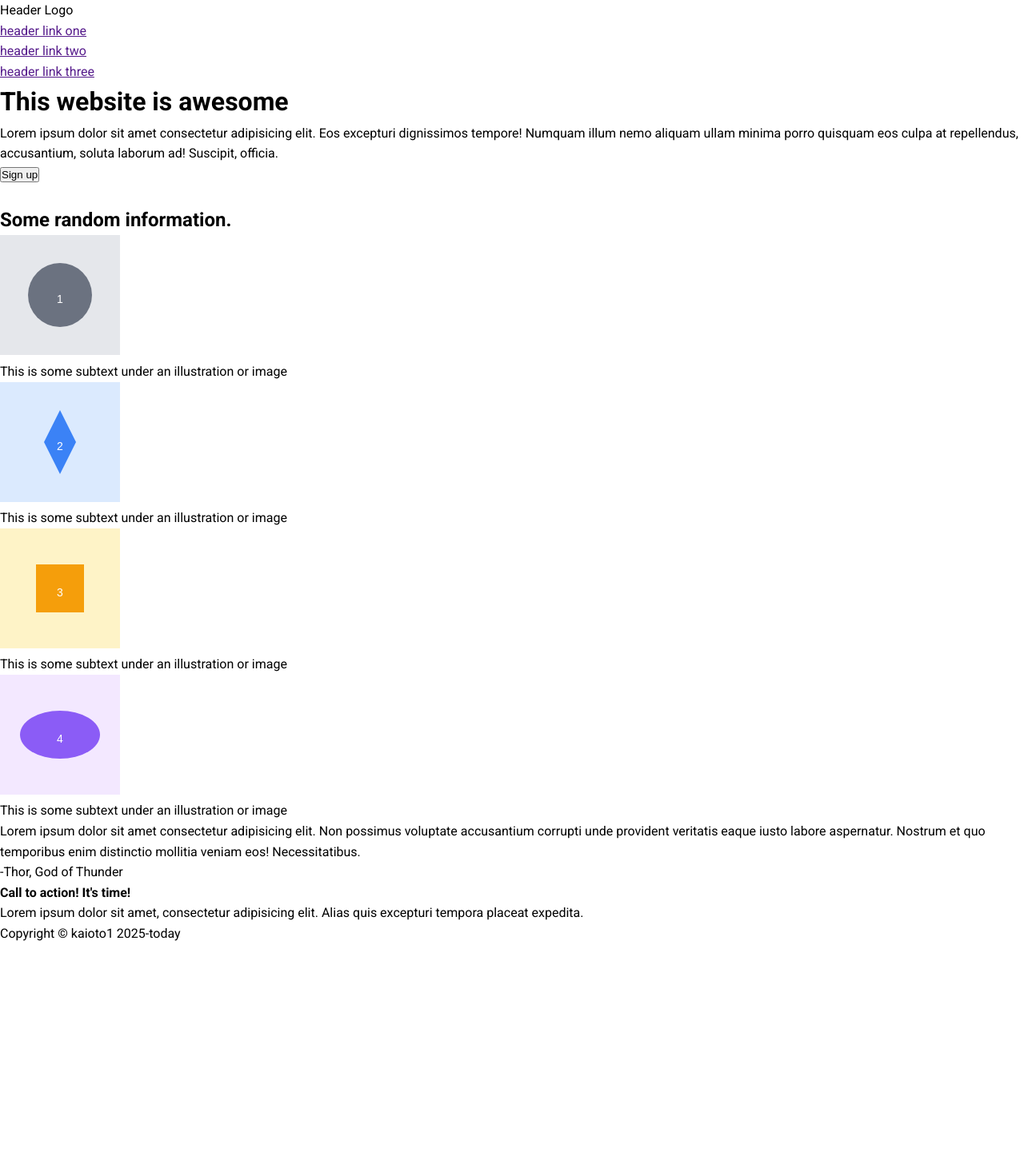
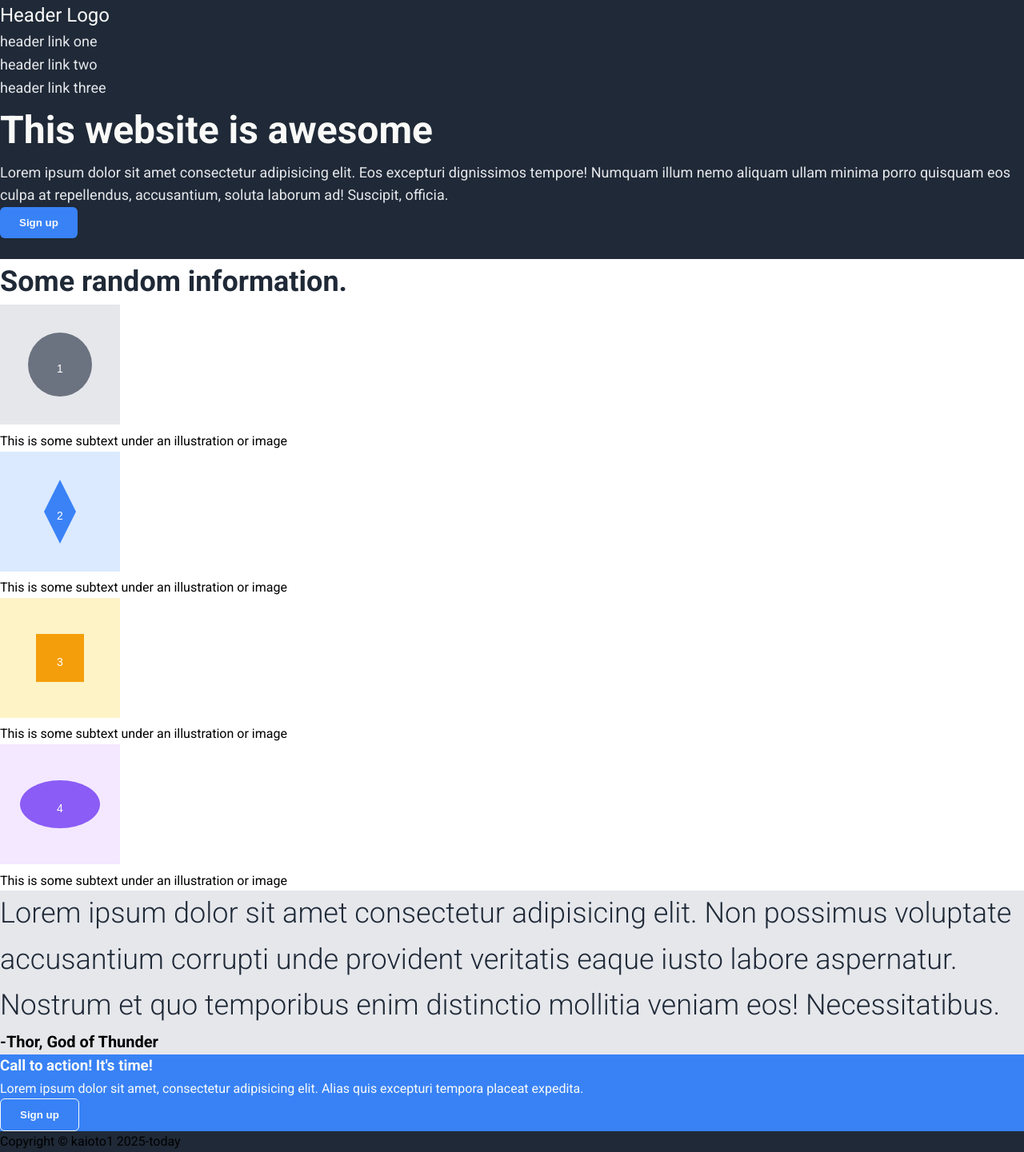
Before and after one commit to kaioto1/project-landing-page, a plain HTML site: page index.html in a window 1280 px wide. Shown: the whole page at 80% size. Before the commit the page ends 1181 px from the top, so only its background shows below. Drawn offline with Linux system fonts and the light colour scheme.

Commit message:
Add base text and element styling

```diff
--- a/index.html
+++ b/index.html
@@ -8,7 +8,7 @@
     <title>Project Landing Page</title>
 </head>
 <body>
-    <header>
+    <header class="dark-bg">
         <nav>
             <div class="logo">Header Logo</div>
             <ul>
@@ -51,22 +51,25 @@
             </div>
         </section>
 
-        <section>
-            <p class="quote">Lorem ipsum dolor sit amet consectetur adipisicing elit. Non possimus voluptate accusantium corrupti unde provident veritatis eaque iusto labore aspernatur. Nostrum et quo temporibus enim distinctio mollitia veniam eos! Necessitatibus.</p>
+        <section class="quote">
+            <p>Lorem ipsum dolor sit amet consectetur adipisicing elit. Non possimus voluptate accusantium corrupti unde provident veritatis eaque iusto labore aspernatur. Nostrum et quo temporibus enim distinctio mollitia veniam eos! Necessitatibus.</p>
             <div class="author">
                 -Thor, God of Thunder
             </div>
         </section>
 
-        <section>
+        <section class="cta">
             <div>
-                <h4>Call to action! It's time!</h4>
+                <h3>Call to action! It's time!</h3>
                 <p>Lorem ipsum dolor sit amet, consectetur adipisicing elit. Alias quis excepturi tempora placeat expedita.</p>
             </div>
+            <button class="btn-outline">
+                Sign up
+            </button>
         </section>
     </main>
 
-    <footer>
+    <footer class="dark-bg">
         Copyright &copy; kaioto1 2025-today
     </footer>
 </body>
--- a/styles.css
+++ b/styles.css
@@ -11,8 +11,82 @@ html {
     padding: 0;
   }
 
-
 body {
     line-height: 1.6;
     font-family: 'Roboto', sans-serif;
 }
+
+:root {
+    --dark: #1f2937;
+    --primary-text: #f9faf8;
+    --secondary-text: #e5e7eb;
+    --light-blue: #3882f6;
+    --tertiary: #e5e7eb;
+}
+
+button {
+    background-color: var(--light-blue);
+    color: var(--primary-text);
+    font-weight: 600;
+    padding: 12px 24px;
+    border: none;
+    border-radius: 6px;
+}
+
+.btn-outline {
+    border: 1px solid var(--primary-text);
+}
+
+.dark-bg {
+    background-color: var(--dark);
+}
+
+li a, header p {
+    font-size: 18px;
+    color: var(--secondary-text);
+    }
+
+.logo {
+    color: var(--primary-text);
+    font-size: 24px;
+}
+
+ul {
+    list-style: none;
+}
+
+ul li a {
+    text-decoration: none;
+}
+
+h1 {
+    font-size: 48px;
+    color: var(--primary-text);
+    font-weight: 900;
+}
+
+h2 {
+    font-size: 36px;
+    color: var(--dark);
+    font-weight: 900;
+}
+
+.quote {
+    background-color: var(--secondary-text);
+}
+
+.quote p {
+    font-size: 36px;
+    font-weight: 100;
+    color: var(--dark);
+}
+
+.author {
+    font-size: 20px;
+    font-weight: 900;
+}
+
+section.cta {
+    background-color: var(--light-blue);
+    color: var(--primary-text);
+}
```
